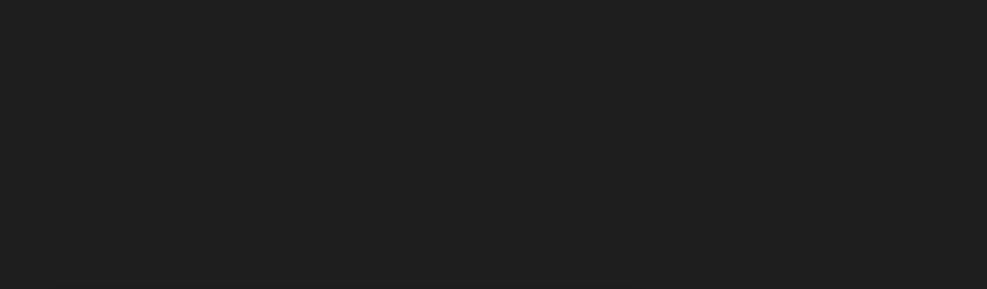
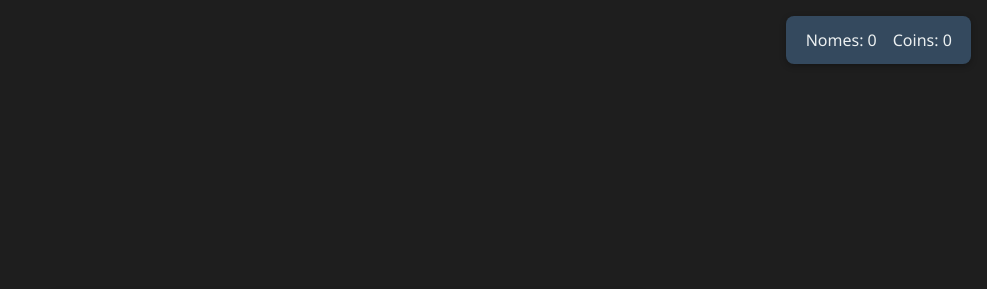
Before and after one commit to Nansinyx26/Maker-Coins, a plain HTML site: page frontend.html in a window 1280 px wide. Shown: the top 289 px of the page, without its empty margins (293-1280 px from the left). Drawn offline with Linux system fonts and the light colour scheme.

Commit message:
Update frontend.html

```diff
--- a/frontend.html
+++ b/frontend.html
@@ -6,9 +6,31 @@
     <meta name="viewport" content="width=device-width, initial-scale=1.0">
     <title>Makercoins</title>
     <link rel="stylesheet" href="style1.css">
+    <style>
+        #sala-info {
+            position: fixed;
+            top: 1rem;
+            right: 1rem;
+            background: #34495e;
+            padding: 0.8rem 1.2rem;
+            border-radius: 8px;
+            box-shadow: 0 2px 6px rgba(0, 0, 0, 0.3);
+            color: #ecf0f1;
+            font-size: 1rem;
+            display: flex;
+            gap: 1rem;
+            z-index: 1000;
+        }
+    </style>
 </head>
 
 <body>
+    <!-- Contador no topo direito -->
+    <div id="sala-info">
+        <span id="contador-nomes">Nomes: 0</span>
+        <span id="contador-coins">Coins: 0</span>
+    </div>
+
     <div class="container">
         <h1>Maker Coins</h1>
 
@@ -24,17 +46,21 @@
     </div>
 
     <script>
-        // Função para exibir o leaderboard de uma turma selecionada
         function showLeaderboard(className) {
             const leaderboard = document.getElementById('leaderboard');
-            leaderboard.innerHTML = ''; // Limpa os dados anteriores
+            leaderboard.innerHTML = '';
 
-            // Percorre o LocalStorage e exibe os dados da turma selecionada
+            let totalNomes = 0;
+            let totalCoins = 0;
+
             for (let i = 0; i < localStorage.length; i++) {
                 const key = localStorage.key(i);
-                if (key.startsWith(className)) { // Verifica se a chave começa com o nome da turma
-                    const name = key.split('_')[1]; // Extrai o nome do aluno
-                    const coins = localStorage.getItem(key);
+                if (key.startsWith(className)) {
+                    const name = key.split('_')[1];
+                    const coins = parseInt(localStorage.getItem(key), 10) || 0;
+                    totalNomes++;
+                    totalCoins += coins;
+
                     const userCard = `
                         <div class="user-card">
                             <p class="user-name">${name}</p>
@@ -44,10 +70,14 @@
                     leaderboard.innerHTML += userCard;
                 }
             }
+
+            // Atualizar contador no topo direito
+            document.getElementById('contador-nomes').textContent = `Nomes: ${totalNomes}`;
+            document.getElementById('contador-coins').textContent = `Coins: ${totalCoins}`;
         }
 
-        // Exibir leaderboard de uma turma por padrão (opcional)
-        showLeaderboard('5A'); // Exemplo: Exibir leaderboard da turma 5°A ao carregar a página
+        // Exibir por padrão a turma 5A ao carregar
+        showLeaderboard('5A');
     </script>
 </body>
 
```
